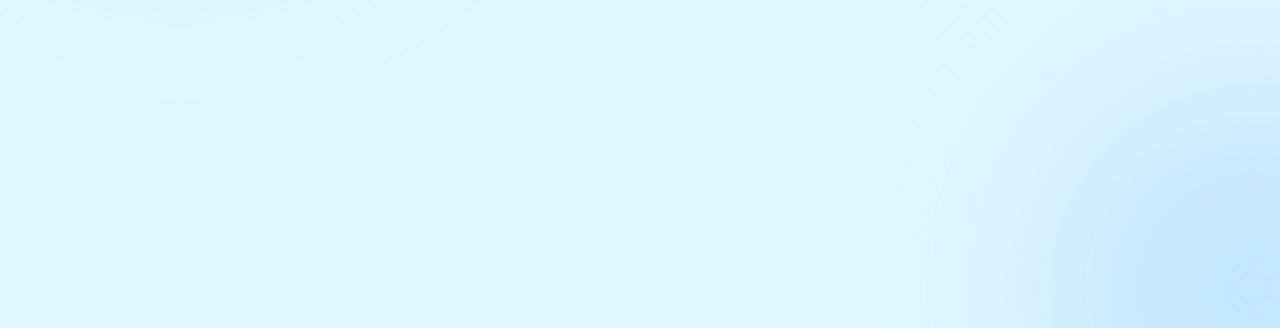
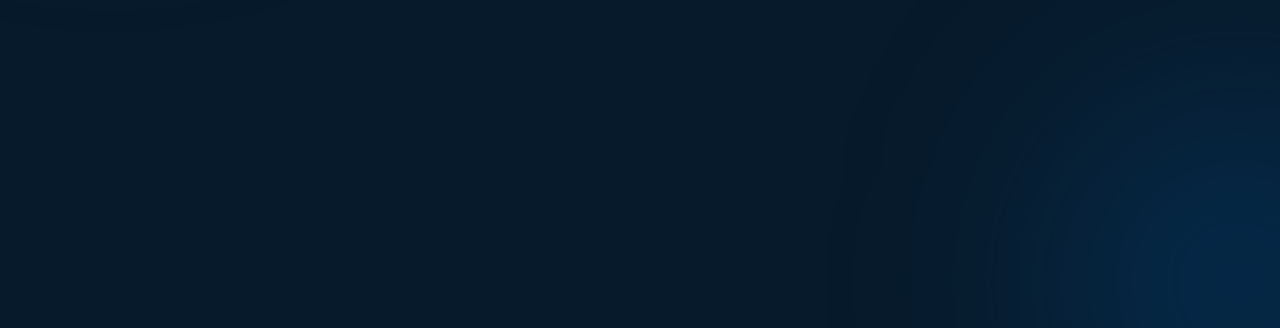
Before and after one commit to jaytrix1/jaytrix, a plain HTML site: page index.html in a window 1280 px wide. Shown: the part 472-800 px from the top of the page. Drawn offline with Linux system fonts and the light colour scheme.

Commit message:
Update style.css

```diff
--- a/style.css
+++ b/style.css
@@ -3,46 +3,49 @@ body {
   font-family: Arial;
   color: white;
   overflow-x: hidden;
-  background: #e0f7ff;
+
+  /* soft blue base */
+  background: #071a2b;
+
+  /* center everything */
+  display: flex;
+  justify-content: center;
+  align-items: center;
+  min-height: 100vh;
+  text-align: center;
 }
 
-/* glowing moving blobs */
+/* glowing blobs */
 body::before,
 body::after {
   content: "";
   position: fixed;
-  width: 400px;
-  height: 400px;
-  background: rgba(135, 206, 250, 0.5);
+  width: 350px;
+  height: 350px;
+  background: rgba(0, 140, 255, 0.25);
   border-radius: 50%;
-  filter: blur(100px);
+  filter: blur(120px);
   z-index: -1;
-  animation: float 10s infinite ease-in-out;
+  animation: float 12s infinite ease-in-out;
 }
 
-/* first glow */
+/* top-left glow */
 body::before {
-  top: -100px;
-  left: -100px;
+  top: -120px;
+  left: -120px;
 }
 
-/* second glow */
+/* bottom-right glow */
 body::after {
   bottom: -120px;
   right: -120px;
-  background: rgba(173, 216, 255, 0.6);
-  animation-delay: 2s;
+  background: rgba(0, 110, 200, 0.25);
+  animation-delay: 3s;
 }
 
-/* animation movement */
+/* movement */
 @keyframes float {
-  0% {
-    transform: translate(0, 0);
-  }
-  50% {
-    transform: translate(80px, 60px);
-  }
-  100% {
-    transform: translate(0, 0);
-  }
+  0% { transform: translate(0, 0); }
+  50% { transform: translate(60px, 40px); }
+  100% { transform: translate(0, 0); }
 }
```
